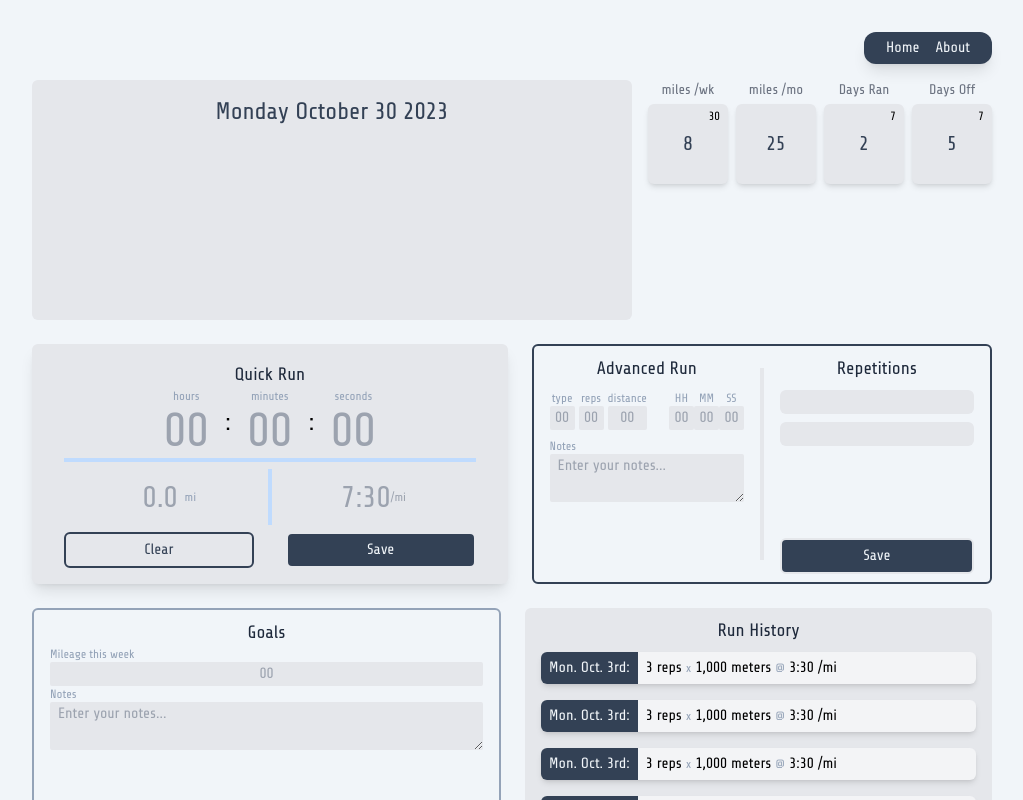
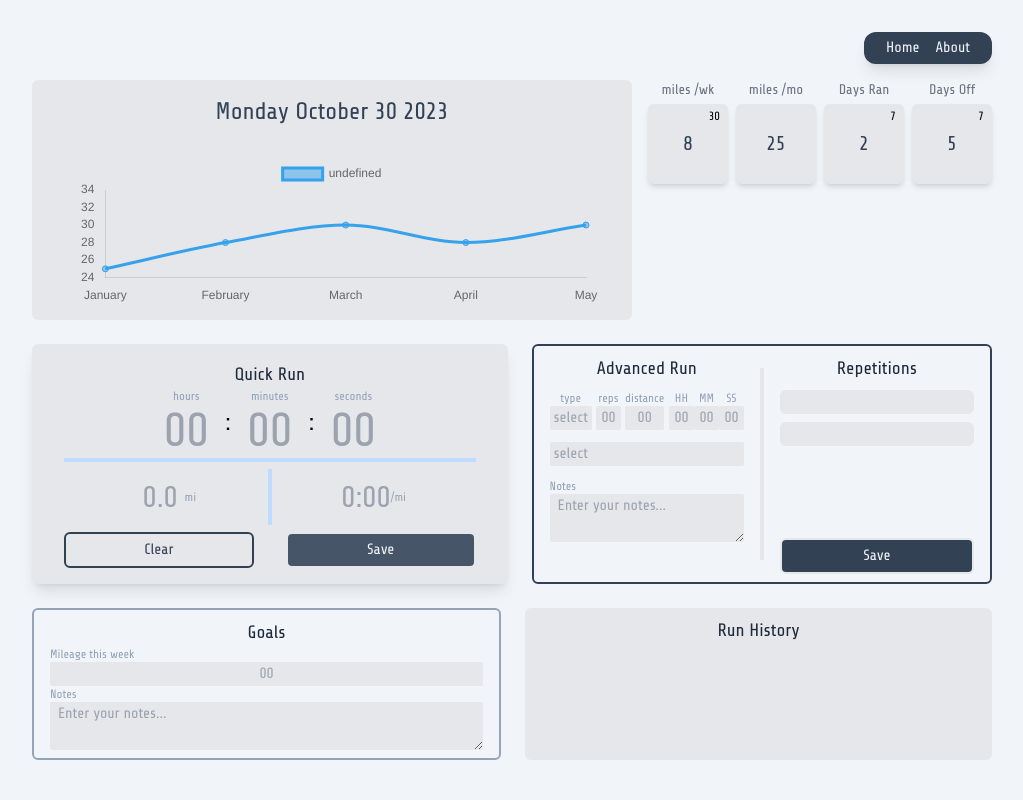
Before and after one commit to SamBritt/workout-tracker, a Vue app: page / in a window 1280 px wide. Shown: the top 800 px of the page, without its empty margins (128-1151 px from the left). Built offline with nearby package versions, Linux system fonts and the light colour scheme.

Commit message:
first commit

```diff
--- a/package.json
+++ b/package.json
@@ -12,7 +12,9 @@
     "format": "prettier --write src/"
   },
   "dependencies": {
+    "chart.js": "^4.4.0",
     "vue": "^3.3.4",
+    "vue-chartjs": "^5.2.0",
     "vue-router": "^4.2.4"
   },
   "devDependencies": {
--- a/src/components/AdvancedRun.vue
+++ b/src/components/AdvancedRun.vue
@@ -4,6 +4,18 @@ import Input from '@/components/Input.vue'
 import Label from '@/components/Label.vue'
 import Button from '@/components/Button.vue'
 import TextArea from '@/components/TextArea.vue'
+import Dropdown from './Dropdown.vue'
+import { reactive } from 'vue'
+
+interface Time {
+  [key: string]: string | number
+}
+const time: Time = reactive({
+  hours: '',
+  minutes: '',
+  seconds: '',
+  mileage: ''
+})
 </script>
 
 <template>
@@ -16,9 +28,10 @@ import TextArea from '@/components/TextArea.vue'
           <span class="flex gap-1">
             <span class="flex flex-col text-center">
               <Label for="reps">type</Label>
-              <Input
+              <!-- <Input
                 type="number"
-                name="reps" />
+                name="reps" /> -->
+              <Dropdown />
             </span>
             <span class="flex flex-col text-center">
               <Label for="reps">reps</Label>
@@ -39,24 +52,31 @@ import TextArea from '@/components/TextArea.vue'
             <span class="flex flex-col text-center">
               <Label for="rep">HH</Label>
               <Input
-                type="number"
+                v-model="time.hours"
+                type="timer"
                 name="time" />
             </span>
 
             <span class="flex flex-col text-center">
               <Label for="rep">MM</Label>
               <Input
-                type="number"
+                v-model="time.minutes"
+                type="timer"
                 name="time" />
             </span>
 
             <span class="flex flex-col text-center">
               <Label for="rep">SS</Label>
               <Input
-                type="number"
+                v-model="time.seconds"
+                type="timer"
                 name="time" />
             </span>
           </span>
+        </div>
+
+        <div class="flex flex-col">
+          <Dropdown />
         </div>
 
         <span class="flex flex-col text-left w-full">
--- a/src/components/Button.vue
+++ b/src/components/Button.vue
@@ -5,8 +5,15 @@ const props = defineProps({
   variant: {
     type: String,
     default: 'primary'
+  },
+  disabled: {
+    type: Boolean,
+    default: false
   }
 })
+
+const emit = defineEmits(['click'])
+const click = () => emit('click')
 
 const buttonStyles = computed(() => {
   const styles = [
@@ -21,6 +28,10 @@ const buttonStyles = computed(() => {
 
   switch (props.variant) {
     case 'primary':
+      if (props.disabled) {
+        styles.push('bg-slate-600', 'cursor-not-allowed')
+        break
+      }
       styles.push('bg-slate-700', 'active:bg-slate-800')
       break
     case 'outline':
@@ -33,5 +44,5 @@ const buttonStyles = computed(() => {
 </script>
 
 <template>
-  <button :class="buttonStyles"><slot /></button>
+  <button :class="buttonStyles" @click="click" :disabled="disabled"><slot /></button>
 </template>
--- /dev/null
+++ b/src/components/Dropdown.vue
@@ -0,0 +1,27 @@
+<script setup lang="ts">
+import { ref } from 'vue'
+
+const opened = ref(false)
+const selected = ref('')
+
+const setSelected = (value: string) => {
+  selected.value = value
+}
+</script>
+
+<template>
+  <div class="flex flex-col relative gap-1">
+    <div
+      class="flex cursor-pointer bg-gray-200 rounded-sm w-auto mb-1 px-1 text-gray-400"
+      @click="() => (opened = !opened)">
+      <p>{{ selected || 'select' }}</p>
+    </div>
+
+    <div
+      v-show="opened"
+      class="absolute cursor-pointer z-20 flex w-full bg-gray-200 rounded-sm hover:bg-gray-300 px-1 top-full transition-all shadow-md"
+      @click="setSelected('hills')">
+      <span class="w-full">hills</span>
+    </div>
+  </div>
+</template>
--- a/src/components/Input.vue
+++ b/src/components/Input.vue
@@ -1,4 +1,5 @@
 <script setup lang="ts">
+import { emit } from 'process';
 import { computed, ref } from 'vue'
 
 const props = defineProps({
@@ -17,10 +18,20 @@ const props = defineProps({
   font: {
     type: String,
     default: null
+  },
+  modelValue: {}
+})
+
+const emit = defineEmits(['update:modelValue'])
+
+const value = computed({
+  get() {
+    return props.modelValue
+  },
+  set(value) {
+    emit('update:modelValue', value)
   }
 })
-
-const value = ref()
 
 const onChange = (event: Event, type: string) => {
   if (props.type === 'timer') {
@@ -36,6 +47,8 @@ const onChange = (event: Event, type: string) => {
       console.log(value.value)
     }
   }
+
+  // emit('update:modelValue', value.value)
 }
 
 const inputStyles = computed(() => {
@@ -66,7 +79,9 @@ const inputStyles = computed(() => {
 })
 
 const inputProps = computed(() => {
-  let attrs = {}
+  let attrs = {
+    placeholder: props.placeholder
+  }
 
   switch (props.type) {
     case 'number':
@@ -93,7 +108,6 @@ const inputProps = computed(() => {
     :name="`${name}-input`"
     v-model="value"
     :class="inputStyles"
-    :placeholder="placeholder"
     @input="(e) => onChange(e, 'hours')"
     v-bind="inputProps" />
 </template>
--- a/src/components/QuickRun.vue
+++ b/src/components/QuickRun.vue
@@ -1,7 +1,7 @@
 <script setup lang="ts">
 import Heading from '@/components/Heading.vue'
 import Button from '@/components/Button.vue'
-import { reactive, ref, watch } from 'vue'
+import { computed, reactive, ref, watch } from 'vue'
 import Label from '@/components/Label.vue'
 import Input from '@/components/Input.vue'
 
@@ -9,26 +9,47 @@ interface Time {
   [key: string]: string | number
 }
 
+const emit = defineEmits(['save'])
+
 const time: Time = reactive({
   hours: '',
   minutes: '',
-  seconds: ''
+  seconds: '',
+  mileage: ''
 })
 
-const clear = () => {}
+const disabled = computed(() =>
+  Boolean(!((time.hours || time.minutes || time.seconds) && time.mileage))
+)
 
-const onChange = (event: Event, type: string) => {
-  const numericValue = (event.target as HTMLInputElement).value.replace(/[^0-9]/g, '')
-  if (Number(numericValue) < 0) {
-    time[type] = 0
-  } else if (Number(numericValue) > 59) {
-    time[type] = 59
-  } else if (Number(numericValue) < 10) {
-    time[type] = `0${numericValue}`
-  } else if (numericValue.length >= 3) {
-    time[type] = numericValue.slice(-2)
-    console.log(time[type])
-  }
+// const mileage = ref()
+const pace = computed(() => {
+  if (!time.mileage) return ''
+
+  const [hours, minutes, seconds, mileage] = [
+    Number(time.hours),
+    Number(time.minutes),
+    Number(time.seconds),
+    Number(time.mileage)
+  ]
+
+  const totalTimeInSeconds = hours * 3600 + minutes * 60 + seconds
+
+  const pacePerSecond = totalTimeInSeconds / mileage
+  const calculatedMinutes = Math.floor(pacePerSecond / 60)
+  const calculatedSeconds = Math.round(pacePerSecond % 60)
+
+  return `${calculatedMinutes}:${String(calculatedSeconds).padStart(2, '0')}`
+})
+
+const clear = () => {
+  time.hours = '';
+  time.minutes = '';
+  time.seconds = '';
+  time.mileage = '';
+}
+const save = () => {
+  emit('save', time)
 }
 </script>
 
@@ -38,48 +59,45 @@ const onChange = (event: Event, type: string) => {
     <div class="flex flex-col h-full">
       <div class="flex self-center h-1/2 justify-center items-center">
         <div class="flex flex-col text-center">
-          <Label class="">hours</Label>
-          <!-- <input
-            type="number"
+          <Label
+            for="quick-hour"
+            class="">
+            hours
+          </Label>
+
+          <Input
             v-model="time.hours"
-            class="flex active:scale-105 focus:outline-none text-5xl text-center placeholder:text-slate-400 text-slate-700 w-12 bg-transparent rounded-sm"
-            placeholder="00"
-            @input="(e) => onChange(e, 'hours')"
-            min="0"
-            max="59" /> -->
-          <Input
+            name="quick-hour"
             font="big"
             type="timer" />
         </div>
 
         <span class="text-2xl">:</span>
         <div class="flex flex-col text-center">
-          <Label class="">minutes</Label>
-          <!-- <input
-            type="number"
+          <Label
+            for="quick-minutes"
+            class="">
+            minutes
+          </Label>
+
+          <Input
             v-model="time.minutes"
-            class="flex focus:outline-none text-5xl text-center placeholder:text-slate-400 text-slate-700 w-12 bg-transparent rounded-sm"
-            placeholder="00"
-            @input="(e) => onChange(e, 'minutes')"
-            min="0"
-            max="59" /> -->
-          <Input
+            name="quick-minutes"
             font="big"
             type="timer" />
         </div>
 
         <span class="text-2xl">:</span>
         <div class="flex flex-col text-center">
-          <Label class="">seconds</Label>
-          <!-- <input
-            type="number"
+          <Label
+            for="quick-seconds"
+            class="">
+            seconds
+          </Label>
+
+          <Input
             v-model="time.seconds"
-            class="flex focus:outline-none text-5xl text-center placeholder:text-slate-400 text-slate-700 w-12 bg-transparent rounded-sm"
-            placeholder="00"
-            @input="(e) => onChange(e, 'seconds')"
-            min="0"
-            max="59" /> -->
-          <Input
+            name="quick-seconds"
             font="big"
             type="timer" />
         </div>
@@ -89,29 +107,49 @@ const onChange = (event: Event, type: string) => {
 
       <div class="flex h-1/2 items-center">
         <div class="flex justify-center items-center w-1/2 p-2 h-full">
-          <!-- <input
-            class="text-3xl text-center placeholder:text-slate-400 text-slate-100 w-full bg-transparent rounded-sm"
-            placeholder="0.0" /> -->
           <Input
+            v-model="time.mileage"
+            name="quick-mileage"
             font="medium"
             placeholder="0.0"
             type="number" />
 
-          <Label class="">mi</Label>
+          <Label
+            for="quick-mileage"
+            class="">
+            mi
+          </Label>
         </div>
 
         <div class="h-14 bg-blue-200 w-1" />
 
         <div class="flex justify-center items-center w-1/2 p-2 h-full">
-          <span class="text-3xl text-gray-400">7:30</span>
+          <span
+            v-if="pace"
+            class="text-3xl text-slate-700">
+            {{ pace }}
+          </span>
+          <span
+            v-else
+            class="text-3xl text-gray-400">
+            0:00
+          </span>
           <span class="text-xs text-gray-400">/mi</span>
         </div>
       </div>
     </div>
 
     <div class="flex gap-8 w-full">
-      <Button variant="outline">Clear</Button>
-      <Button>Save</Button>
+      <Button
+        @click="clear"
+        variant="outline">
+        Clear
+      </Button>
+      <Button
+        @click="save"
+        :disabled="disabled">
+        Save
+      </Button>
     </div>
   </div>
 </template>
--- a/src/components/RunList.vue
+++ b/src/components/RunList.vue
@@ -15,14 +15,7 @@ const props = defineProps({
     <Heading>Run History</Heading>
 
     <div class="flex flex-col gap-4">
-      <HistoryItem />
-      <HistoryItem />
-      <HistoryItem />
-      <HistoryItem />
-      <HistoryItem />
-      <HistoryItem />
-      <HistoryItem />
-      <HistoryItem />
+      <HistoryItem v-for="item in list"/>
     </div>
   </div>
 </template>
--- a/src/views/HomeView.vue
+++ b/src/views/HomeView.vue
@@ -1,23 +1,72 @@
 <script setup lang="ts">
-import { computed, onBeforeMount, ref } from 'vue'
+import { computed, onBeforeMount, reactive, ref } from 'vue'
 import StatTile from '@/components/StatTile.vue'
 import QuickRun from '@/components/QuickRun.vue'
 import AdvancedRun from '@/components/AdvancedRun.vue'
 import Goals from '@/components/Goals.vue'
 import RunList from '@/components/RunList.vue'
+import { Line } from 'vue-chartjs'
+import { Chart as ChartJS, Title, Tooltip, Legend, BarElement, CategoryScale, LinearScale } from 'chart.js'
+import 'chart.js/auto'
+// ChartJS.register(Title, Tooltip, Legend, BarElement, CategoryScale, LinearScale)
+
+const workouts = ref([])
 
 const currentDate = ref(new Date())
 const year = computed(() => currentDate.value.getFullYear())
 const month = computed(() => currentDate.value.toLocaleString(undefined, { month: 'long' }))
 const day = computed(() => currentDate.value.getDate())
 const dayName = computed(() => currentDate.value.toLocaleString(undefined, { weekday: 'long' }))
+
+const chartData = computed(() => {
+  return {
+    labels: [ 'January', 'February', 'March', 'April', 'May' ],
+    datasets: [ { data: [25, 28, 30, 28, 30, 34] } ]
+  }
+})
+const chartOptions = computed(() => {
+  return {
+    responsive: true,
+    maintainAspectRatio: false,
+    cubicInterpolationMode: 'monotone',
+    layout: {
+      padding: 30
+    },
+    scales: {
+            x: {
+                grid: {
+                    display: false
+                }
+            },
+            y: {
+              grid: {
+                    display: false
+                }// Keep other y-axis options here if needed
+            }
+        }
+  }
+})
+
+const chartStyles = computed(() => {
+  return {
+    width: '100%',
+    height: 'auto',
+    position: 'relative',
+    display: 'flex'
+  }
+})
+const addRun = (time) => {
+  console.log('dd', time)
+  workouts.value.push(time)
+}
+
 </script>
 
 <template>
   <main class="space-y-6">
     <!-- Chart -->
     <div class="flex flex-col lg:flex-row gap-4">
-      <div class="bg-gray-200 w-full h-60 rounded-md p-4">
+      <div class="relative bg-gray-200 w-full h-60 rounded-md p-4">
         <div class="text-center">
           <div class="text-2xl font-light text-slate-700">
             {{ dayName }}
@@ -26,6 +75,13 @@ const dayName = computed(() => currentDate.value.toLocaleString(undefined, { wee
             {{ year }}
           </div>
         </div>
+        <Line
+        class="flex w-full"
+        :style="chartStyles"
+          id="my-chart-id"
+          :options="chartOptions"
+          :data="chartData"
+        />
       </div>
 
       <div class="flex justify-center gap-2 w-1/2">
@@ -62,12 +118,12 @@ const dayName = computed(() => currentDate.value.toLocaleString(undefined, { wee
     </div>
 
     <div class="flex flex-col sm:flex-row gap-6">
-      <QuickRun />
+      <QuickRun @save="addRun"/>
       <AdvancedRun />
     </div>
     <div class="flex flex-col sm:flex-row gap-6">
       <Goals />
-      <RunList />
+      <RunList :list="workouts"/>
     </div>
   </main>
 </template>
```
Also changed, not shown: 1 other file (tests, documents, lock files or other folders).
